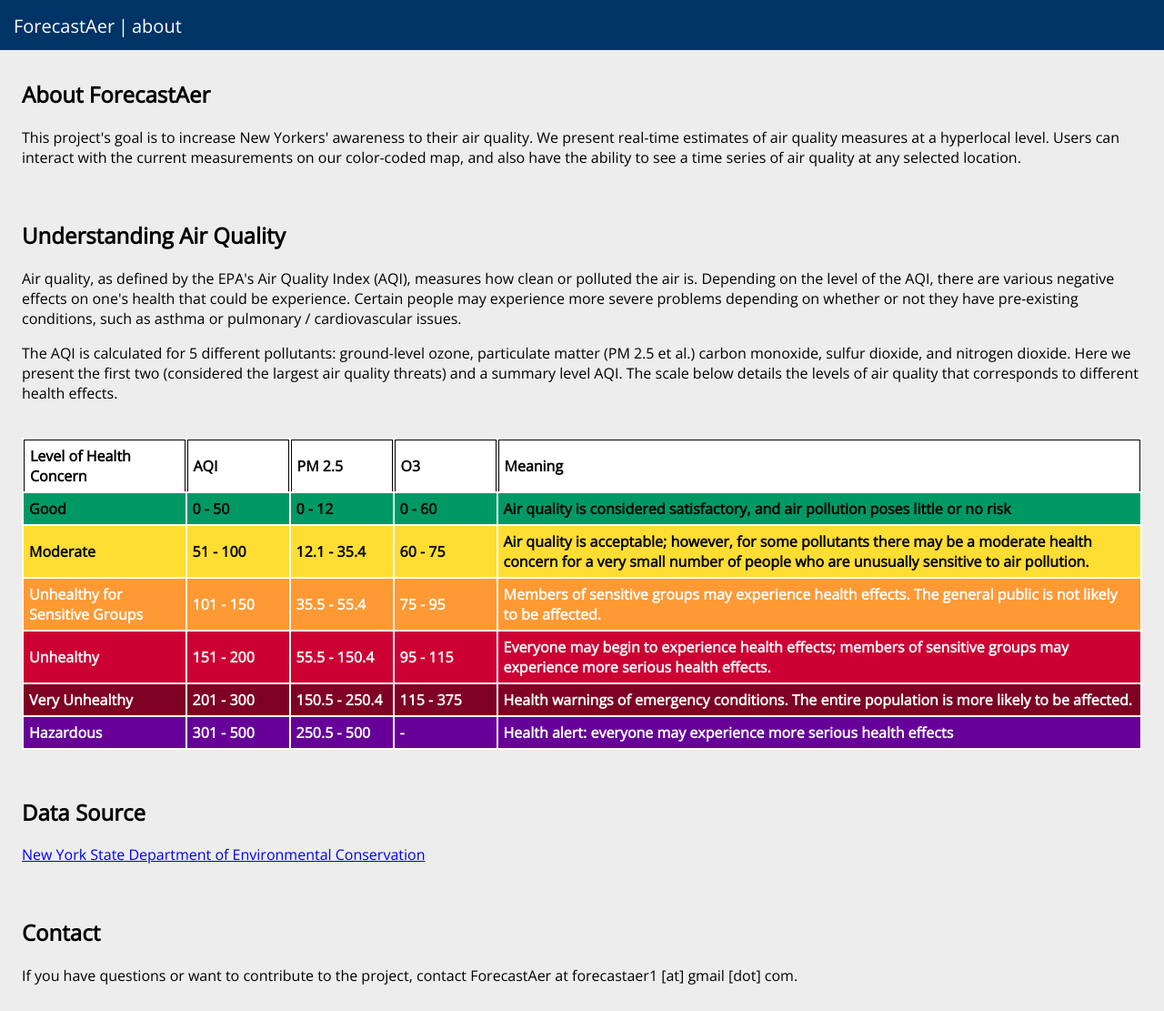
After one commit to patrick-miller/forecastaer, a Flask app: page /about in a window 1280 px wide. The commit adds this page. Shown: the whole page at 91% size. Run offline with Flask 2, Linux system fonts and the light colour scheme; parts of the project's set-up code (start-up, migrations or seed data) failed here and were passed over.

Commit message:
Added about page

```diff
--- a/app.py
+++ b/app.py
@@ -59,6 +59,11 @@ def FrontPage():
     return render_template('map_nyc.html')
 
 
+@app.route('/about')
+def AboutPage():
+    return render_template('about.html')
+
+
 @app.route('/grid_data.csv')
 def CSVPage_grid_data():
     """
--- a/main.py
+++ b/main.py
@@ -368,8 +368,8 @@ def main():
     print 'Begin main'
 
     aq_variables = ['PM25', 'O3', 'AQI']
-    hist_periods = 6
-    forecast_periods = 6
+    hist_periods = 5
+    forecast_periods = 7
 
     all_stations = get_stations()
     breakpoints = get_breakpoints()
--- /dev/null
+++ b/static/about.css
@@ -0,0 +1,100 @@
+/*****************************************************************************
+CSS
+*****************************************************************************/
+
+body {
+    font-family: 'Open Sans', sans-serif;
+    margin: 0;
+    background-color: #ededed;
+}
+
+/*TOP BAR*/
+
+#searchbar {
+    width: 100%;
+    height: 55px;
+    padding: 0;
+    text-align: center;
+    background-color: #003366;
+    color: white;
+
+    font-size: 20px;
+}
+
+#logo {
+    position: absolute;
+    top: 15px;
+    left: 15px;
+    text-decoration: none;
+    color: white;
+}
+#logo:hover {
+    color: #FFCC00;
+}
+
+#pipe1{
+    position: absolute;
+    top: 15px;
+    left: 130px;
+    color: white;
+}
+
+
+#about {
+    position: absolute;
+    top: 15px;
+    left: 145px;
+    cursor: pointer;
+    text-decoration: none;
+    color: white;
+}
+#about:hover {
+    color: #FFCC00;
+}
+
+
+.wrapper {
+    padding: 12px 24px 12px 24px;
+}
+
+
+.gridtable{
+    text-align: left;
+    min-width: 600px;
+    background-color: white;
+}
+
+.gridtable th{
+    padding: 6 6 6 6;
+    border-top: solid 1px black;
+    border-right: solid 1px black;
+    border-left: solid 1px black;
+ }
+
+.gridtable td{
+    min-width: 100px;
+    padding: 6 6 6 6;
+}
+
+.aqi-green {
+	background-color: #009966;
+}
+.aqi-yellow {
+	background-color:#ffde33;
+}
+.aqi-orange {
+	background-color:#ff9933;
+	color:#FFFFFF;
+}
+.aqi-red {
+	background-color:#cc0033;
+	color:#FFFFFF;
+}
+.aqi-maroon {
+	background-color:#660099;
+	color:#FFFFFF;
+}
+.aqi-purple {
+	background-color:#7e0023;
+	color:#FFFFFF;
+}
--- /dev/null
+++ b/templates/about.html
@@ -0,0 +1,140 @@
+<html>
+<head>
+    <title>ForecastAer</title>
+    <meta charset="utf-8">
+    <meta name="description"
+          content="Hyperlocal, real-time air quality forecasts across New York City.">
+    <meta name="keywords" content="ForecastAer,ForecastAir,Forecast,Air Quality,AQI,ozone,PM2.5">
+
+    <meta name="viewport" content="width=device-width, initial-scale=1.0">
+
+    <link href='http://fonts.googleapis.com/css?family=Open+Sans' rel='stylesheet' type='text/css'>
+    <link rel=stylesheet type="text/css" href="{{ url_for('static', filename='about.css') }}">
+</head>
+
+<body>
+
+<div id="searchbar">
+    <a href="/">
+        <div id="logo">
+            ForecastAer
+        </div>
+    </a>
+    <div id="pipe1">|</div>
+    <a href="/about">
+        <div id="about">about</div>
+    </a>
+</div>
+
+<div class="wrapper">
+
+    <h2> About ForecastAer </h2>
+
+    <p>
+        This project's goal is to increase New Yorkers' awareness to their air quality.
+        We present real-time estimates of air quality measures at a hyperlocal level.
+        Users can interact with the current measurements on our color-coded map,
+        and also have the ability to see a time series of air quality at any selected location.
+    </p>
+
+    <br>
+
+    <h2> Understanding Air Quality  </h2>
+
+    <p>
+        Air quality, as defined by the EPA's Air Quality Index (AQI), measures how clean or polluted the air is.
+        Depending on the level of the AQI, there are various negative effects on one's health that could be experience.
+        Certain people may experience more severe problems depending on whether or not they have pre-existing conditions,
+        such as asthma or pulmonary / cardiovascular issues.
+    </p>
+    <p>
+        The AQI is calculated for 5 different pollutants: ground-level ozone, particulate matter (PM 2.5 et al.)
+        carbon monoxide, sulfur dioxide, and nitrogen dioxide. Here we present the first two (considered the largest air quality threats)
+        and a summary level AQI. The scale below details the levels of air quality that corresponds to different health effects.
+    </p>
+
+    <br>
+
+    <div align="center">
+        <table class="gridtable" style="margin-bottom:10px">
+            <tbody>
+            <tr>
+                <th> Level of Health Concern </th>
+                <th> AQI </th>
+                <th> PM 2.5 </th>
+                <th> O3 </th>
+                <th>Meaning</th>
+            </tr>
+            <tr class="aqi-green" style="font-weight:bold">
+                <td>Good</td>
+                <td>0 - 50</td>
+                <td>0 - 12</td>
+                <td>0 - 60</td>
+                <td style="text-align:left">Air quality is considered satisfactory, and air pollution poses little or no risk
+                </td>
+            </tr>
+            <tr class="aqi-yellow" style="font-weight:bold">
+                <td>Moderate</td>
+                <td>51 - 100</td>
+                <td>12.1 - 35.4</td>
+                <td>60 - 75</td>
+                <td style="text-align:left">Air quality is acceptable; however, for some pollutants there may be a moderate
+                    health concern for a very small number of people who are unusually sensitive to air pollution.
+                </td>
+            </tr>
+            <tr class="aqi-orange" style="font-weight:bold">
+                <td>Unhealthy for Sensitive Groups</td>
+                <td>101 - 150</td>
+                <td>35.5 - 55.4</td>
+                <td>75 - 95</td>
+                <td style="text-align:left">Members of sensitive groups may experience health effects. The general public is
+                    not likely to be affected.
+                </td>
+            </tr>
+            <tr class="aqi-red" style="font-weight:bold">
+                <td>Unhealthy</td>
+                <td>151 - 200</td>
+                <td>55.5 - 150.4</td>
+                <td>95 - 115</td>
+                <td style="text-align:left">Everyone may begin to experience health effects; members of sensitive groups may
+                    experience more serious health effects.
+                </td>
+            </tr>
+            <tr class="aqi-purple" style="font-weight:bold">
+                <td>Very Unhealthy</td>
+                <td>201 - 300</td>
+                <td>150.5 - 250.4</td>
+                <td>115 - 375</td>
+                <td style="text-align:left">Health warnings of emergency conditions. The entire population is more likely to
+                    be affected.
+                </td>
+            </tr>
+            <tr class="aqi-maroon" style="font-weight:bold">
+                <td>Hazardous</td>
+                <td>301 - 500</td>
+                <td>250.5 - 500</td>
+                <td> - </td>
+                <td style="text-align:left">Health alert: everyone may experience more serious health effects</td>
+            </tr>
+            </tbody>
+        </table>
+    </div>
+
+    <br>
+
+    <h2> Data Source</h2>
+    <p>
+        <a href="http://www.dec.ny.gov/"> New York State Department of Environmental Conservation</a>
+    </p>
+
+    <br>
+
+    <h2> Contact </h2>
+    <p>
+        If you have questions or want to contribute to the project, contact ForecastAer at forecastaer1 [at] gmail [dot] com.
+    </p>
+
+
+</div>
+
+</body>
```
Also changed, not shown: static/map_nyc.css (+49 -2 lines), templates/map_nyc.html (+20 -5 lines), static/images/cur_loc.png.
